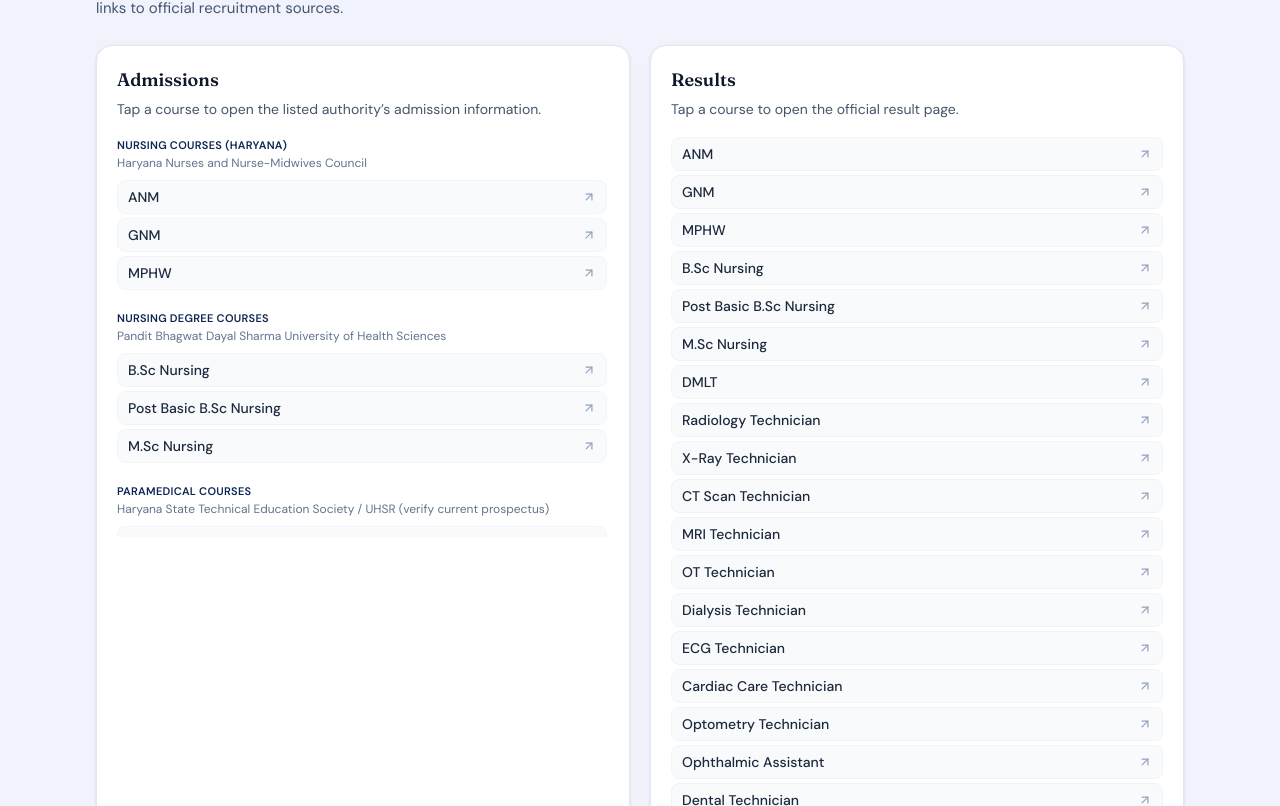
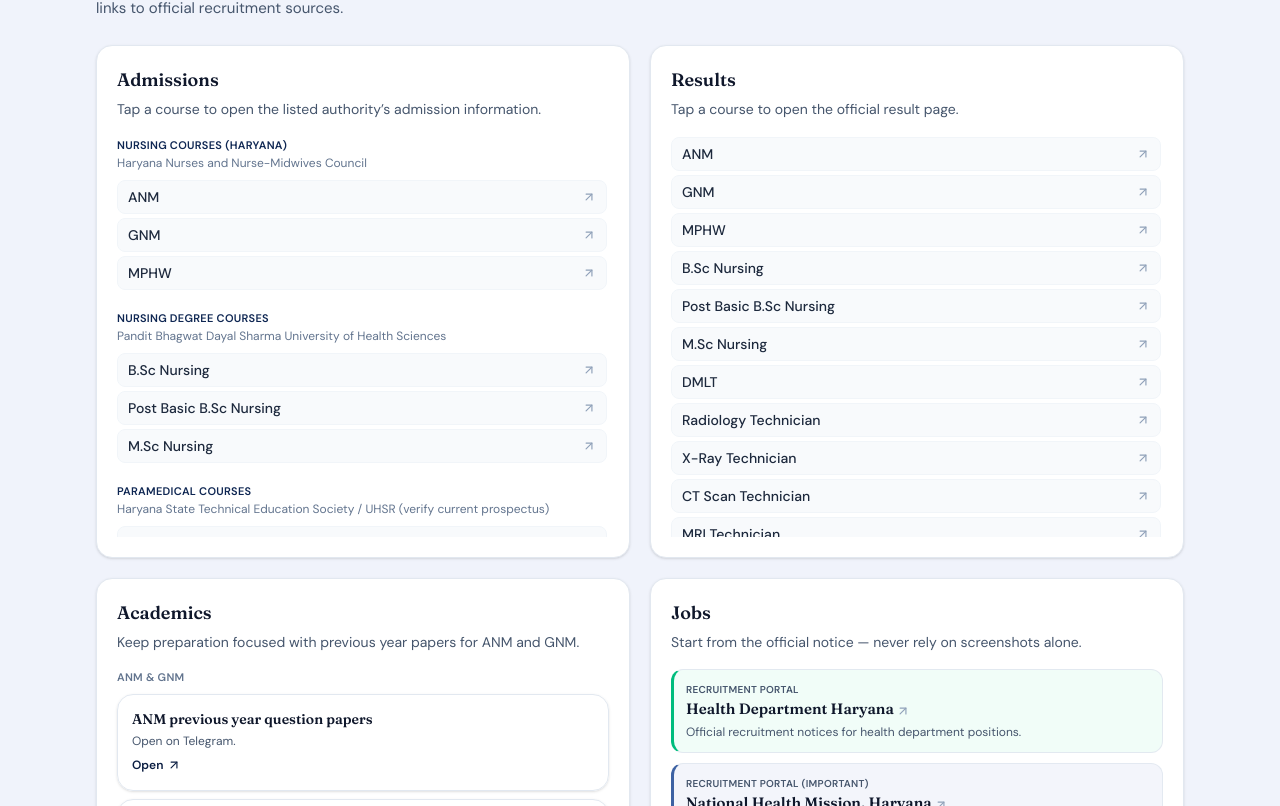
Before and after one commit to mnishjangra/nursing, a React (Vite) app: page / in a window 1280 px wide. Shown: the part 2294-3100 px from the top of the page. Built offline with nearby package versions, Linux system fonts and the light colour scheme.

Commit message:
corrected text

```diff
--- a/src/pages/Home.jsx
+++ b/src/pages/Home.jsx
@@ -316,9 +316,10 @@ export default function Home() {
             <p className="mt-1 text-sm leading-relaxed text-slate-600 dark:text-zinc-400">
               Tap a course to open the official result page.
             </p>
-            <ul className="mt-4 space-y-1">
-              {resultsCourses.map((course) => (
-                <li key={course.id}>
+            <div className="mt-4 max-h-[min(62vh,400px)] overflow-y-auto pr-0.5">
+              <ul className="space-y-1">
+                {resultsCourses.map((course) => (
+                  <li key={course.id}>
                   <ExternalLink
                     href={course.url}
                     className="flex items-center justify-between gap-2 rounded-lg border border-slate-100 bg-slate-50/90 px-2.5 py-1.5 text-sm font-medium text-slate-800 transition hover:border-brand-200 hover:bg-slate-100 dark:border-sky-300/16 dark:bg-slate-800/55 dark:text-zinc-100 dark:backdrop-blur-md dark:hover:border-cyan-300/45 dark:hover:bg-slate-700/70"
@@ -327,8 +328,9 @@ export default function Home() {
                     <FiArrowUpRight className="shrink-0 text-slate-400 dark:text-zinc-500" aria-hidden />
                   </ExternalLink>
                 </li>
-              ))}
-            </ul>
+                ))}
+              </ul>
+            </div>
           </motion.div>
 
           <motion.div
```
